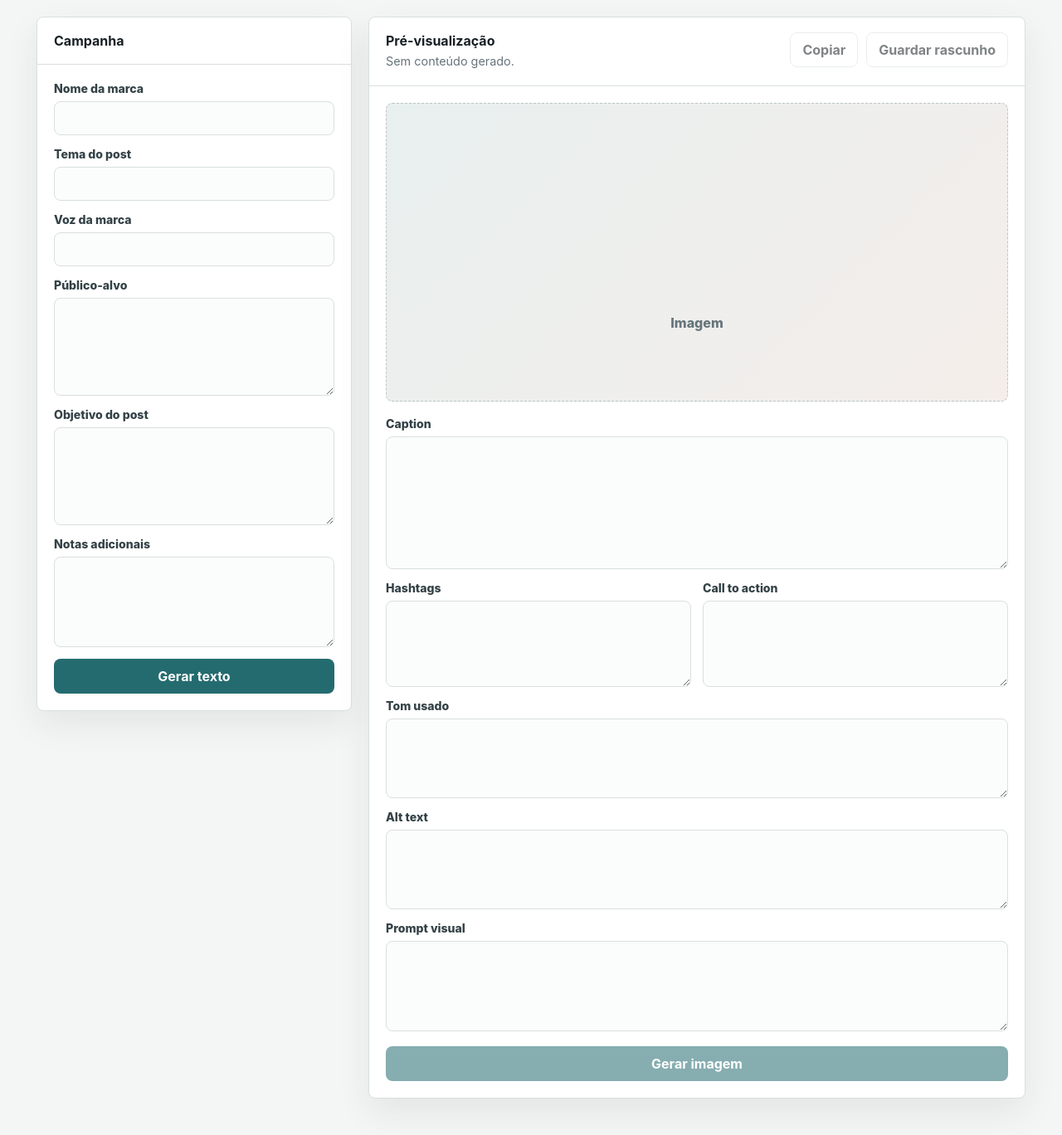
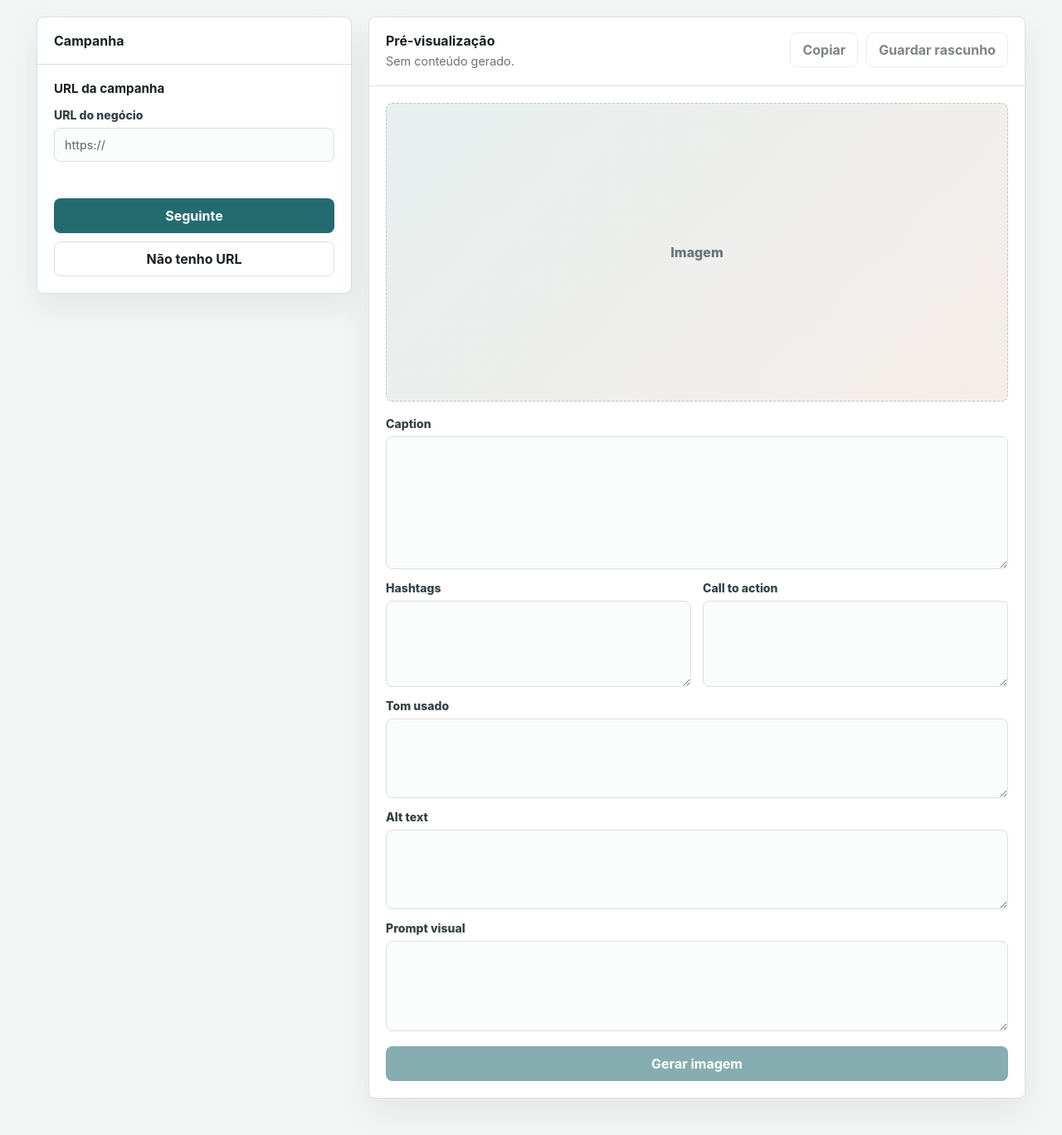
Before and after one commit to duartebravo/2026-ei-aoopii-c23, a FastAPI app: page / in a window 1280 px wide. Shown: the part 110-1478 px from the top of the page at 83% size. Run offline with FastAPI, Linux system fonts and the light colour scheme.

Commit message:
Atualizar fluxo web para URL ou preenchimento manual

```diff
--- a/backend/app/static/app.css
+++ b/backend/app/static/app.css
@@ -14,6 +14,10 @@
 
 * {
   box-sizing: border-box;
+}
+
+[hidden] {
+  display: none !important;
 }
 
 body {
@@ -63,7 +67,8 @@ button:disabled {
 }
 
 h1,
-h2 {
+h2,
+h3 {
   margin: 0;
   letter-spacing: 0;
 }
@@ -75,6 +80,12 @@ h1 {
 
 h2 {
   font-size: 1rem;
+}
+
+h3 {
+  color: var(--ink);
+  font-size: 0.95rem;
+  line-height: 1.2;
 }
 
 .status-pill {
@@ -146,13 +157,36 @@ h2 {
 }
 
 .campaign-form,
+.flow-step,
 .post-layout {
   padding: 20px;
 }
 
-.campaign-form {
+.campaign-form,
+.flow-step {
   display: grid;
   gap: 14px;
+}
+
+.campaign-form {
+  border-top: 1px solid var(--line);
+}
+
+.url-feedback {
+  min-height: 20px;
+  margin: -4px 0 0;
+  color: var(--muted);
+  font-size: 0.86rem;
+  font-weight: 700;
+}
+
+.url-feedback.busy,
+.url-feedback.success {
+  color: var(--accent-strong);
+}
+
+.url-feedback.error {
+  color: var(--warm);
 }
 
 label {
@@ -206,6 +240,32 @@ textarea:focus {
 .primary-action:hover:not(:disabled),
 .secondary-action:hover:not(:disabled) {
   background: var(--accent-strong);
+}
+
+.outline-action {
+  width: 100%;
+  border: 1px solid var(--line);
+  background: #ffffff;
+  color: var(--ink);
+}
+
+.outline-action:hover:not(:disabled) {
+  border-color: var(--accent);
+  color: var(--accent-strong);
+}
+
+.flow-actions,
+.form-actions {
+  display: grid;
+  gap: 10px;
+}
+
+.flow-actions {
+  grid-template-columns: 1fr;
+}
+
+.form-actions {
+  grid-template-columns: minmax(96px, 0.34fr) minmax(0, 1fr);
 }
 
 .toolbar {
@@ -297,6 +357,11 @@ textarea:focus {
     justify-content: stretch;
   }
 
+  .flow-actions,
+  .form-actions {
+    grid-template-columns: 1fr;
+  }
+
   .toolbar button {
     flex: 1 1 140px;
   }
--- a/backend/app/static/app.js
+++ b/backend/app/static/app.js
@@ -1,4 +1,10 @@
 const form = document.querySelector("#campaignForm");
+const businessUrlStep = document.querySelector("#businessUrlStep");
+const businessUrlInput = document.querySelector("#businessUrlInput");
+const urlFeedback = document.querySelector("#urlFeedback");
+const autoFillButton = document.querySelector("#autoFillButton");
+const manualEntryButton = document.querySelector("#manualEntryButton");
+const backToUrlButton = document.querySelector("#backToUrlButton");
 const statusPill = document.querySelector("#statusPill");
 const messageLine = document.querySelector("#messageLine");
 const generateContentButton = document.querySelector("#generateContentButton");
@@ -21,6 +27,72 @@ const state = {
   form: null,
   imagePath: null,
 };
+
+const autoFillButtonLabel = autoFillButton.textContent.trim();
+const urlTimeoutMs = 45_000;
+
+businessUrlInput.addEventListener("keydown", (event) => {
+  if (event.key !== "Enter") {
+    return;
+  }
+
+  event.preventDefault();
+  autoFillButton.click();
+});
+
+autoFillButton.addEventListener("click", async () => {
+  const businessUrl = businessUrlInput.value.trim();
+  if (!businessUrl) {
+    setError("Indica um URL ou escolhe escrever à mão.");
+    setUrlFeedback("Indica um URL ou escolhe escrever à mão.", "error");
+    return;
+  }
+
+  setBusy("A analisar o URL...");
+  clearForm();
+  hideCampaignStep();
+  clearGeneratedState();
+  setUrlFeedback("A ler o site e a preencher os campos com Gemini...", "busy");
+  autoFillButton.textContent = "A analisar...";
+  autoFillButton.classList.add("is-loading");
+  setUrlActionsDisabled(true);
+
+  try {
+    const data = await postJson(
+      "/api/analyze-business-url",
+      { business_url: businessUrl },
+      { timeoutMs: urlTimeoutMs },
+    );
+    writeForm(data.form);
+    showCampaignStep();
+    scrollToCampaignForm();
+    setReady("Campos preenchidos. Podes editar antes de gerar texto.");
+    setUrlFeedback("Campos preenchidos pelo Gemini.", "success");
+  } catch (error) {
+    setError(error.message);
+    setUrlFeedback(error.message, "error");
+  } finally {
+    autoFillButton.textContent = autoFillButtonLabel;
+    autoFillButton.classList.remove("is-loading");
+    setUrlActionsDisabled(false);
+  }
+});
+
+manualEntryButton.addEventListener("click", () => {
+  clearForm();
+  clearGeneratedState();
+  showCampaignStep();
+  scrollToCampaignForm();
+  setReady("Preenchimento manual.");
+  setUrlFeedback("Preenchimento manual ativo.", "success");
+});
+
+backToUrlButton.addEventListener("click", () => {
+  showUrlStep();
+  businessUrlStep.scrollIntoView({ behavior: "smooth", block: "start" });
+  setReady("Pronto");
+  setUrlFeedback("", "");
+});
 
 form.addEventListener("submit", async (event) => {
   event.preventDefault();
@@ -126,6 +198,19 @@ function readForm() {
   };
 }
 
+function writeForm(values) {
+  form.elements.brand_name.value = values.brand_name || "";
+  form.elements.topic.value = values.topic || "";
+  form.elements.brand_voice.value = values.brand_voice || "";
+  form.elements.target_audience.value = values.target_audience || "";
+  form.elements.objective.value = values.objective || "";
+  form.elements.extra_notes.value = values.extra_notes || "";
+}
+
+function clearForm() {
+  form.reset();
+}
+
 function requiredValue(data, name) {
   return String(data.get(name) || "").trim();
 }
@@ -156,13 +241,35 @@ function resetImage() {
   imagePlaceholder.hidden = false;
 }
 
-async function postJson(url, payload) {
+function clearGeneratedState() {
+  state.form = null;
+  state.imagePath = null;
+  writeContent({
+    caption: "",
+    hashtags: [],
+    call_to_action: "",
+    tone_used: "",
+    image_prompt: "",
+    image_alt_text: "",
+  });
+  resetImage();
+  disableResultActions(true);
+}
+
+async function postJson(url, payload, options = {}) {
+  const controller = new AbortController();
+  const timeoutId = options.timeoutMs
+    ? window.setTimeout(() => controller.abort(), options.timeoutMs)
+    : null;
+
+  try {
     const response = await fetch(url, {
       method: "POST",
       headers: {
         "Content-Type": "application/json",
       },
       body: JSON.stringify(payload),
+      signal: controller.signal,
     });
 
     const data = await response.json();
@@ -171,12 +278,52 @@ async function postJson(url, payload) {
     }
 
     return data;
+  } catch (error) {
+    if (error.name === "AbortError") {
+      throw new Error("A leitura do URL demorou demasiado. Tenta novamente ou usa Não tenho URL.");
+    }
+
+    throw error;
+  } finally {
+    if (timeoutId) {
+      window.clearTimeout(timeoutId);
+    }
+  }
 }
 
 function disableResultActions(disabled) {
   generateImageButton.disabled = disabled;
   copyButton.disabled = disabled;
   saveDraftButton.disabled = disabled;
+}
+
+function setUrlActionsDisabled(disabled) {
+  autoFillButton.disabled = disabled;
+  manualEntryButton.disabled = disabled;
+}
+
+function showCampaignStep() {
+  form.hidden = false;
+}
+
+function hideCampaignStep() {
+  form.hidden = true;
+}
+
+function showUrlStep() {
+  hideCampaignStep();
+  clearGeneratedState();
+}
+
+function scrollToCampaignForm() {
+  requestAnimationFrame(() => {
+    form.scrollIntoView({ behavior: "smooth", block: "start" });
+  });
+}
+
+function setUrlFeedback(message, status) {
+  urlFeedback.textContent = message;
+  urlFeedback.className = status ? `url-feedback ${status}` : "url-feedback";
 }
 
 function setBusy(message) {
--- a/backend/app/templates/index.html
+++ b/backend/app/templates/index.html
@@ -4,7 +4,7 @@
     <meta charset="utf-8">
     <meta name="viewport" content="width=device-width, initial-scale=1">
     <title>Social Media Autopilot</title>
-    <link rel="stylesheet" href="/static/app.css">
+    <link rel="stylesheet" href="/static/app.css?v=4">
   </head>
   <body>
     <header class="topbar">
@@ -21,7 +21,32 @@
           <h2 id="formTitle">Campanha</h2>
         </div>
 
-        <form id="campaignForm" class="campaign-form">
+        <div id="businessUrlStep" class="flow-step">
+          <h3>URL da campanha</h3>
+          <label>
+            URL do negócio
+            <input
+              id="businessUrlInput"
+              type="url"
+              inputmode="url"
+              autocomplete="url"
+              placeholder="https://"
+            >
+          </label>
+
+          <p id="urlFeedback" class="url-feedback" aria-live="polite"></p>
+
+          <div class="flow-actions">
+            <button class="primary-action" id="autoFillButton" type="button">
+              Seguinte
+            </button>
+            <button class="outline-action" id="manualEntryButton" type="button">
+              Não tenho URL
+            </button>
+          </div>
+        </div>
+
+        <form id="campaignForm" class="campaign-form" hidden>
           <label>
             Nome da marca
             <input name="brand_name" type="text" autocomplete="organization" required>
@@ -52,9 +77,14 @@
             <textarea name="extra_notes" rows="5"></textarea>
           </label>
 
-          <button class="primary-action" id="generateContentButton" type="submit">
-            Gerar texto
-          </button>
+          <div class="form-actions">
+            <button class="outline-action" id="backToUrlButton" type="button">
+              Voltar
+            </button>
+            <button class="primary-action" id="generateContentButton" type="submit">
+              Gerar texto
+            </button>
+          </div>
         </form>
       </section>
 
@@ -115,6 +145,6 @@
       </section>
     </main>
 
-    <script src="/static/app.js" defer></script>
+    <script src="/static/app.js?v=4" defer></script>
   </body>
 </html>
```
Lines whose indentation alone changed are shown as unchanged.
